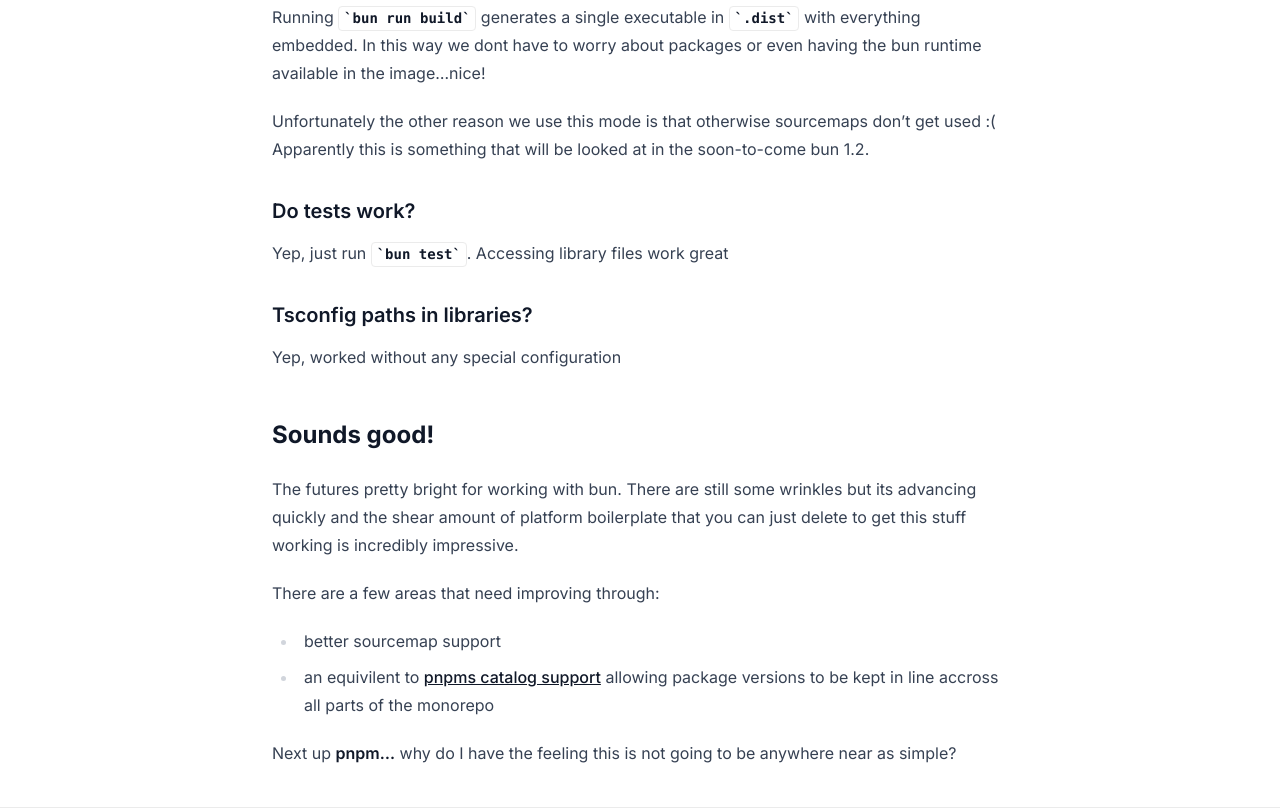
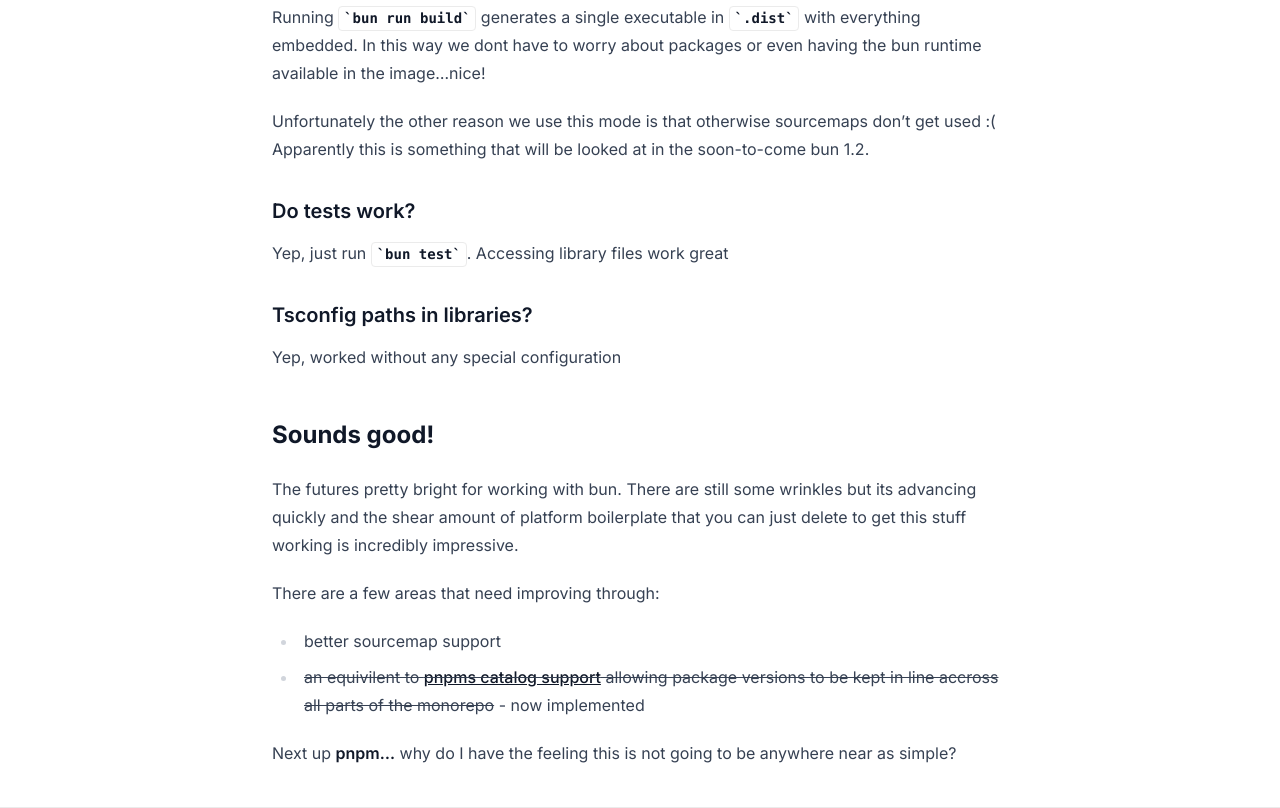
Before and after one commit to stevejhiggs/blog, an Astro site: page /blog/node-monorepo-internal-libraries in a window 1280 px wide. Shown: the part 2765-3573 px from the top of the page. Built offline with nearby package versions, Linux system fonts and the light colour scheme; Astro itself is replaced by a stand-in of ours.

Commit message:
bun catalogs are now implemented

```diff
--- a/src/content/blog/node-monorepo-internal-libraries.md
+++ b/src/content/blog/node-monorepo-internal-libraries.md
@@ -86,6 +86,6 @@ and the shear amount of platform boilerplate that you can just delete to get thi
 There are a few areas that need improving through:
 
 - better sourcemap support
-- an equivilent to [pnpms catalog support](https://github.com/oven-sh/bun/issues/4844) allowing package versions to be kept in line accross all parts of the monorepo
+- ~~an equivilent to [pnpms catalog support](https://github.com/oven-sh/bun/issues/4844) allowing package versions to be kept in line accross all parts of the monorepo~~ - now implemented
 
 Next up **pnpm.....** why do I have the feeling this is not going to be anywhere near as simple?
```
